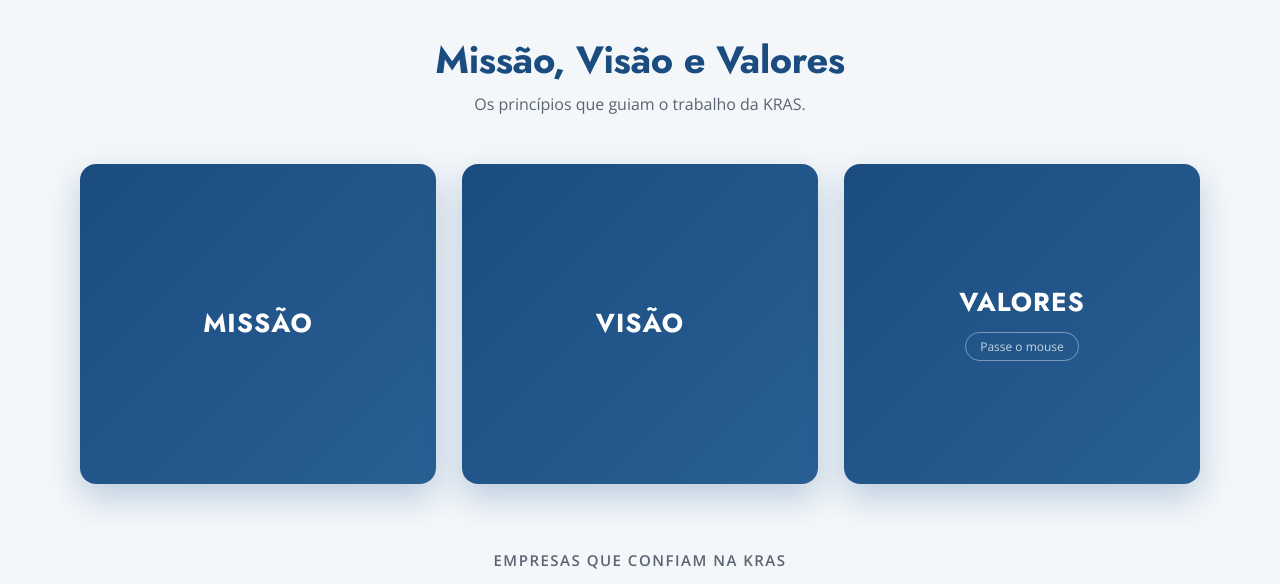
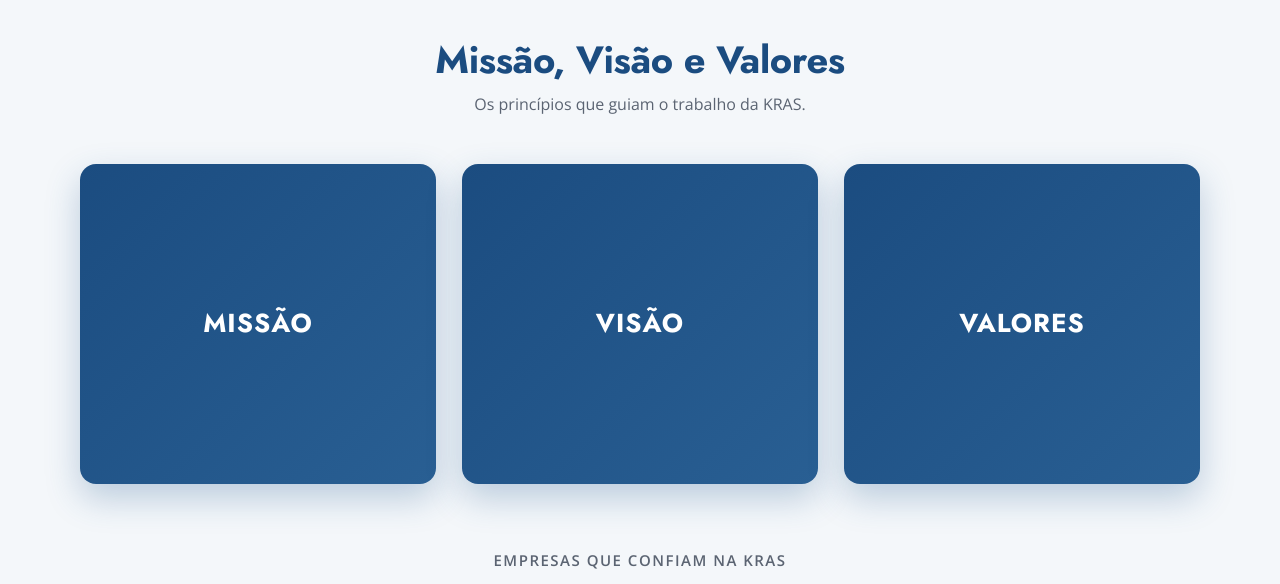
Before and after one commit to pithportas-lgtm/kras.sobre, a plain HTML site: page index.html in a window 1280 px wide. Shown: the part 1187-1771 px from the top of the page. Drawn offline with nearby package versions, Linux system fonts and the light colour scheme.

Commit message:
Update index.html

```diff
--- a/index.html
+++ b/index.html
@@ -115,7 +115,6 @@ de qualidade, agilidade e integridade.
           <div class="flip-inner">
             <div class="flip-face flip-front">
               <h3>Valores</h3>
-              <span class="flip-hint">Passe o mouse</span>
             </div>
             <div class="flip-face flip-back">
               <ul>
```
